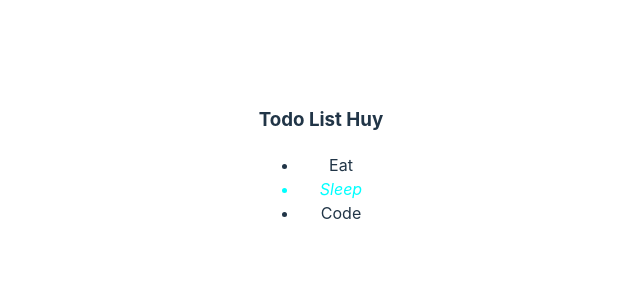
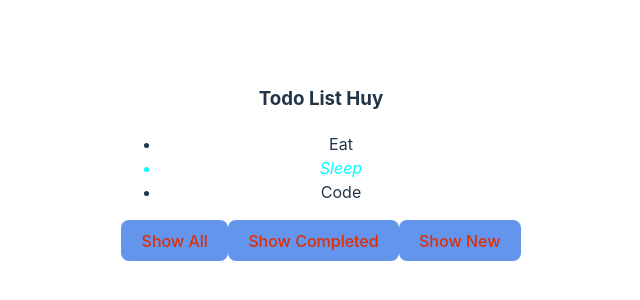
Before and after one commit to thanhhuy17/learn_reactjs, a React (Vite) app: page / in a window 1280 px wide. Shown: the part 236-536 px from the top of the page, without its empty margins (319-959 px from the left). Built offline with nearby package versions, Linux system fonts and the light colour scheme.

Commit message:
Change BTN Completed

```diff
--- a/src/features/Todo/components/TodoList/styles.scss
+++ b/src/features/Todo/components/TodoList/styles.scss
@@ -8,3 +8,8 @@
         font-style: italic;
     }
 }
+.todo-list{
+    & > .btnAll{
+        font-display: #0d70c7;
+    }
+}
--- a/src/features/Todo/index.jsx
+++ b/src/features/Todo/index.jsx
@@ -1,5 +1,6 @@
 import { useState } from "react";
 import TodoList from "./components/TodoList";
+import "./styles.scss";
 
 function TodoFutures() {
   const initTodoListH = [
@@ -21,6 +22,8 @@ function TodoFutures() {
   ];
 
   const [todoList, setodoList] = useState(initTodoListH);
+  // Set filler
+  const [fillteredStatus, setFillteredStatus] = useState("all");
 
   const handleTodoClick = (todo, inx) => {
     //clone curent array to the new one
@@ -36,10 +39,37 @@ function TodoFutures() {
     setodoList(newTodoList);
   };
 
+  const handleShowAllClick = () => {
+    setFillteredStatus("all");
+  };
+  const handleShowCompletedClick = () => {
+    setFillteredStatus("completed");
+  };
+  const handleShowNewClick = () => {
+    setFillteredStatus("new");
+  };
+
+  const renderedTodoList = todoList.filter(
+    (todo) => fillteredStatus === "all" || fillteredStatus === todo.status,
+  );
+  console.log(renderedTodoList);
+
   return (
     <div>
       <h3>Todo List Huy</h3>
-      <TodoList todoList={todoList} onTodoClick={handleTodoClick} />
+      <TodoList todoList={renderedTodoList} onTodoClick={handleTodoClick} />
+      {/* Thêm 3 Button */}
+      <div>
+        <button className="btnAll" onClick={handleShowAllClick}>
+          Show All
+        </button>
+        <button className="btnCom" onClick={handleShowCompletedClick}>
+          Show Completed
+        </button>
+        <button className="btnNew" onClick={handleShowNewClick}>
+          Show New
+        </button>
+      </div>
     </div>
   );
 }
--- /dev/null
+++ b/src/features/Todo/styles.scss
@@ -0,0 +1,4 @@
+.btnAll, .btnCom, .btnNew{
+        color: #dc2f08;
+        background-color: cornflowerblue;
+    }
```
